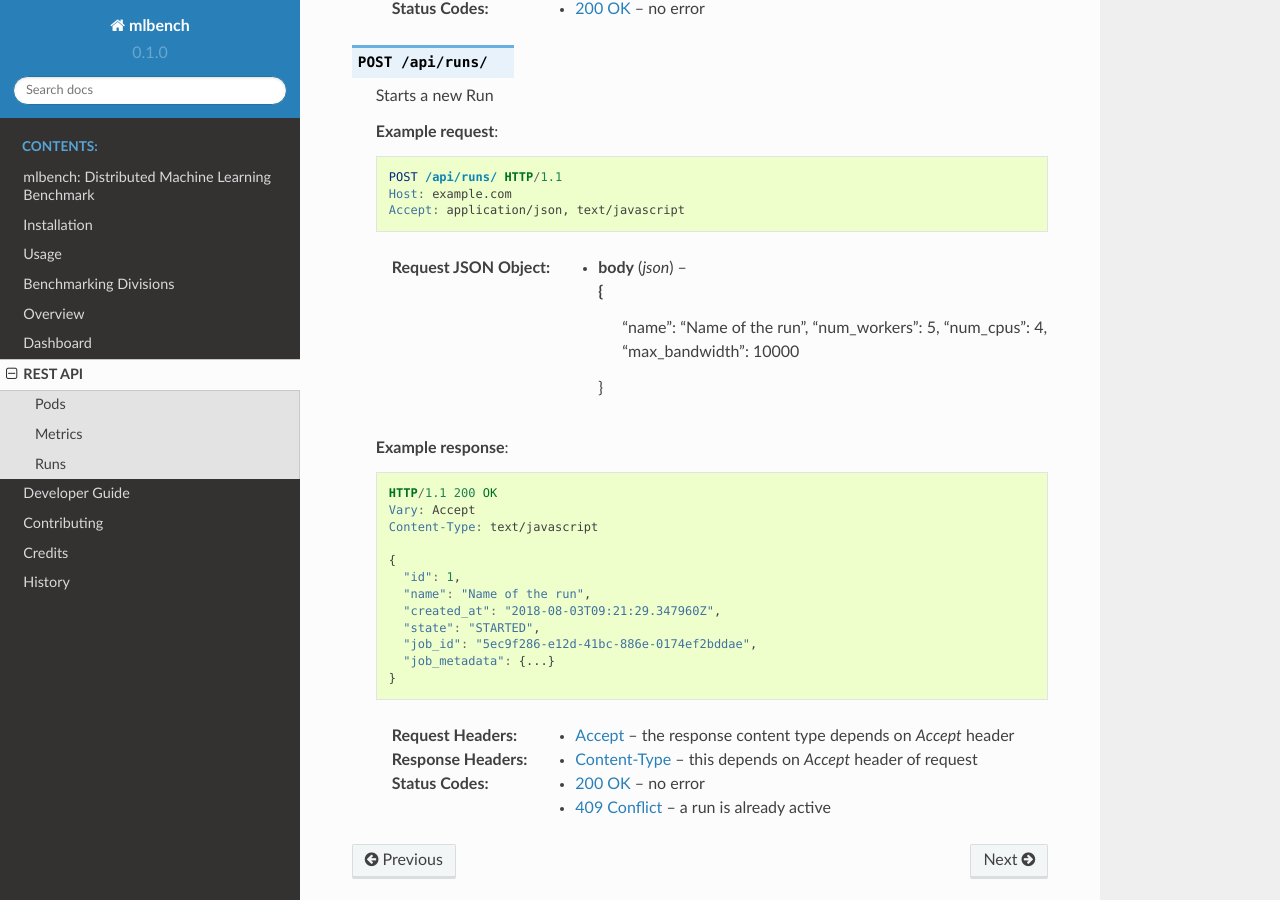
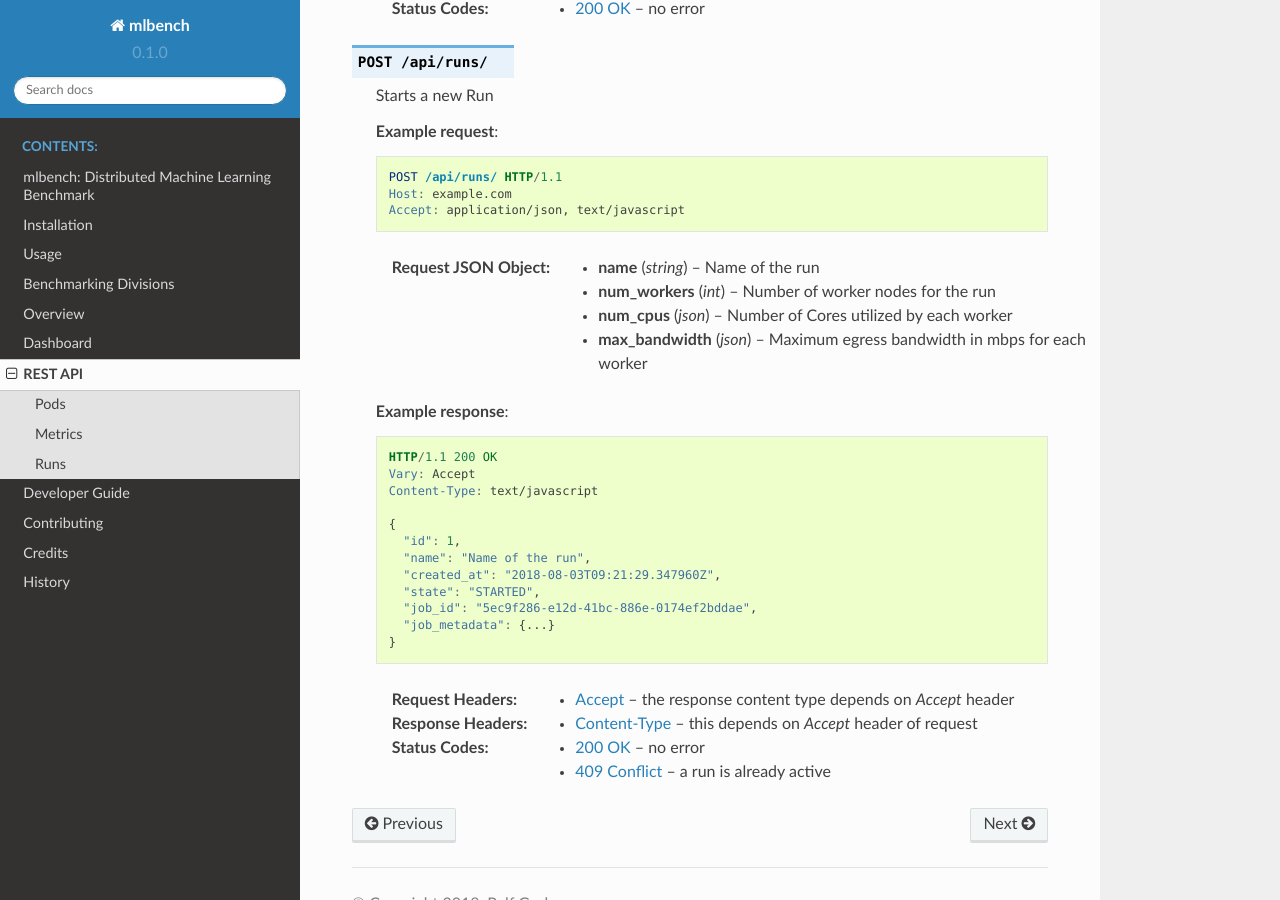
Before and after one commit to mlbench/mlbench-old, a Sphinx documentation site: the page built from docs/api.rst, in a window 1280 px wide and 900 px high, scrolled down 5223 px. Built offline with Sphinx 7.4.7 and the Read the Docs theme 2.0.0, drawn with Linux system fonts in a browser that asks for light colours; pages that are not in the unit, such as notebooks, are missing from menus.

Commit message:
Fixes json markup for read the docs page

```diff
--- a/docs/api.rst
+++ b/docs/api.rst
@@ -309,12 +309,10 @@ Runs
 
 
 
-   :<json json body:       {
-                            "name": "Name of the run",
-                            "num_workers": 5,
-                            "num_cpus": 4,
-                            "max_bandwidth": 10000
-                          }
+   :<json string name:       Name of the run
+   :<json int num_workers:   Number of worker nodes for the run
+   :<json json num_cpus:     Number of Cores utilized by each worker
+   :<json json max_bandwidth:      Maximum egress bandwidth in mbps for each worker
 
    **Example response**:
 
```
